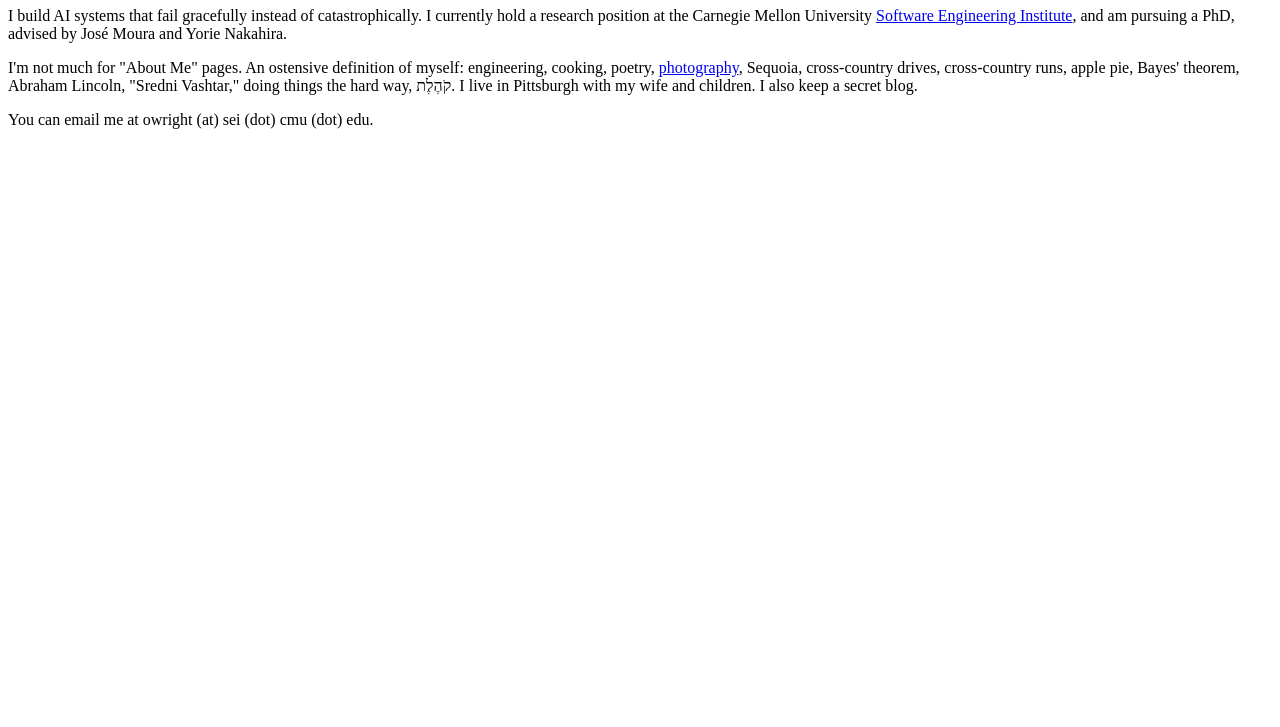
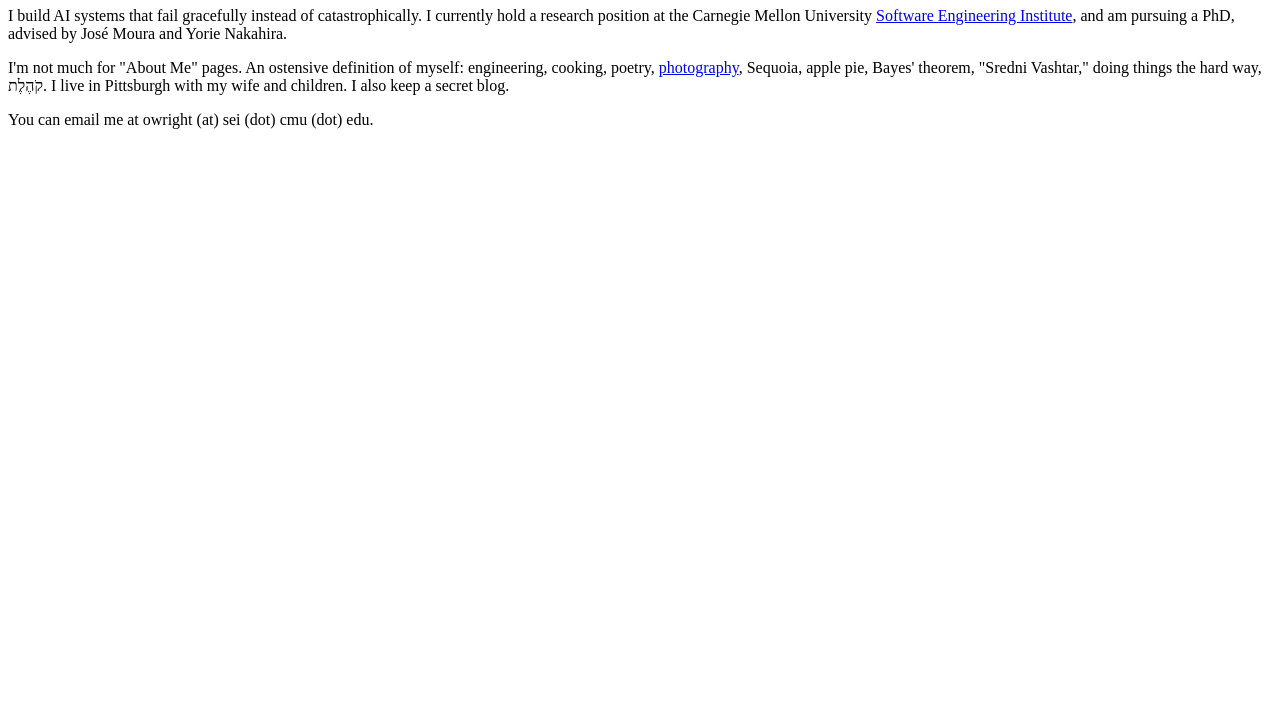
Before and after one commit to omwright/omwright.github.io, a plain HTML site: page index.html in a window 1280 px wide. Shown: the part 73-800 px from the top of the page. Drawn offline with Linux system fonts and the light colour scheme.

Commit message:
Update homepage

```diff
--- a/index.html
+++ b/index.html
@@ -12,7 +12,7 @@
 		<section>
 			<p>I build AI systems that fail gracefully instead of catastrophically. I currently hold a research position at the Carnegie Mellon University <a href="https://www.sei.cmu.edu">Software Engineering Institute</a>, and am pursuing a PhD, advised by José Moura and Yorie Nakahira.</p>
 
-			<p>I'm not much for "About Me" pages. An ostensive definition of myself: engineering, cooking, poetry, <a href="https://www.instagram.com/0x6f6d77/">photography</a>, Sequoia, cross-country drives, cross-country runs, apple pie, Bayes' theorem, Abraham Lincoln, "Sredni Vashtar," doing things the hard way, קֹהֶלֶת. I live in Pittsburgh with my wife and children. I also keep a secret blog.</p>
+			<p>I'm not much for "About Me" pages. An ostensive definition of myself: engineering, cooking, poetry, <a href="https://www.instagram.com/0x6f6d77/">photography</a>, Sequoia, apple pie, Bayes' theorem, "Sredni Vashtar," doing things the hard way, קֹהֶלֶת. I live in Pittsburgh with my wife and children. I also keep a secret blog.</p>
 
 			<p>You can email me at owright (at) sei (dot) cmu (dot) edu.</p>
 		</section>
```
